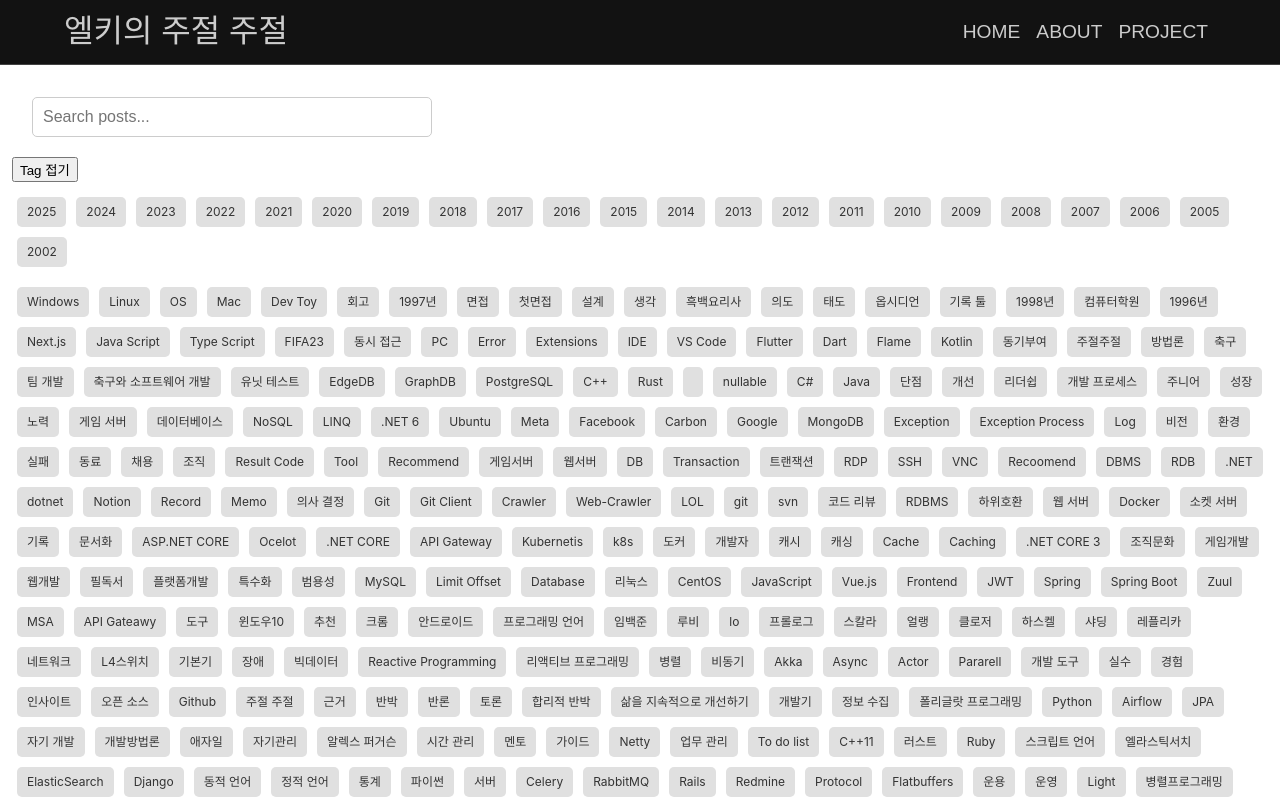
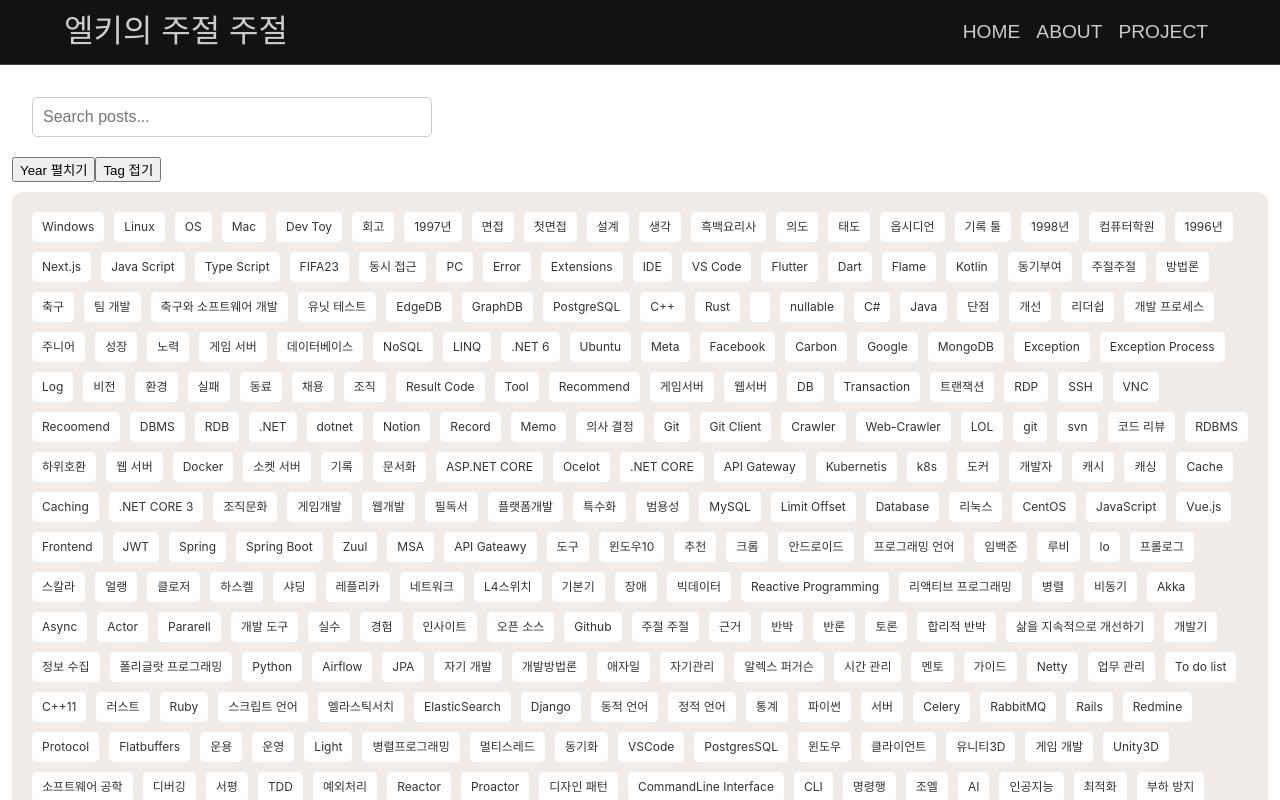
Before and after one commit to elky84/blog, a React (Create React App) app: page /#/ in a window 1280 px wide. Both pictures are taken after a click on the button "Tag 펼치기". Shown: the top 800 px of the page. Built offline with nearby package versions, Linux system fonts and the light colour scheme; a web font is replaced by a local one.

Commit message:
메인 페이지 색상 스타일 수정, null이 들어간 태그 제거

```diff
--- a/src/components/Post/PostList.tsx
+++ b/src/components/Post/PostList.tsx
@@ -5,7 +5,7 @@
 import { Tag } from "antd";
 
 const Card = styled.div`
-  background-color:rgb(213, 226, 235);
+  background-color: rgb(213, 226, 235);
   color: #ffffff;
   border-radius: 10px;
   overflow: hidden;
@@ -22,7 +22,7 @@
 
 const Title = styled(Link)`
   font-size: 24px;
-  color:rgb(12, 33, 88);
+  color: rgb(12, 33, 88);
   text-decoration: none;
 
   &:hover {
@@ -30,10 +30,13 @@
   }
 `;
 
-const TagsContainer = styled.div`
+const TagsContainer = styled.div<{ bgColor?: string }>`
   display: flex;
   flex-wrap: wrap;
   margin-top: 10px;
+  padding: 15px;
+  border-radius: 10px;
+  background-color: ${({ bgColor }) => bgColor || 'transparent'};
 `;
 
 interface StyledTagProps {
@@ -41,7 +44,7 @@
 }
 
 const StyledTag = styled(Tag.CheckableTag)<StyledTagProps>`
-  background-color: ${({ checked }) => (checked ? '#4d7bf3' : '#e0e0e0')};
+  background-color: ${({ checked }) => (checked ? '#4d7bf3' : 'white')};
   color: ${({ checked }) => (checked ? 'white' : '#333')};
   padding: 5px 10px;
   margin: 5px;
@@ -66,7 +69,10 @@
   const [selectedYears, setSelectedYears] = useState<string[]>([]);
   const [years, setYears] = useState<string[]>([]);
   const [searchQuery, setSearchQuery] = useState<string>('');
-  const [isExpanded, setIsExpanded] = useState(false);
+
+  const [isYearExpanded, setIsYearExpanded] = useState(false);
+  const [isTagsExpanded, setIsTagsExpanded] = useState(false);
+
   const location = useLocation();
 
   const allTags = Array.from(new Set(postsData.flatMap(post => post.tags)));
@@ -122,13 +128,6 @@
     setSelectedTags(updatedTags);
   };
 
-  const handleYearToggle = (year: string) => {
-    const updatedYears = selectedYears.includes(year)
-      ? selectedYears.filter(y => y !== year)
-      : [...selectedYears, year];
-    setSelectedYears(updatedYears);
-  };
-
   const filteredPosts = postsData.filter(post => {
     const title = post.title || ''; // title이 undefined일 경우 빈 문자열로 대체
     const summary = post.summary || ''; // summary가 undefined일 경우 빈 문자열로 대체
@@ -155,38 +154,36 @@
         onChange={e => setSearchQuery(e.target.value)} // 검색 상태 업데이트
       />
       <div>
-        <button onClick={() => setIsExpanded(!isExpanded)}>
-          {isExpanded ? "Tag 접기" : "Tag 펼치기"}
+        <button onClick={() => setIsYearExpanded(!isYearExpanded)}>
+          {isYearExpanded ? "Year 접기" : "Year 펼치기"}
         </button>
 
-        {isExpanded && (
-          <>
-            <TagsContainer>
-              {years.map((year) => (
-                <StyledTag
-                  checked={selectedYears.includes(year)}
-                  key={year}
-                  onClick={() => handleYearToggle(year)}
-                >
+        <button onClick={() => setIsTagsExpanded(!isTagsExpanded)}>
+          {isTagsExpanded ? "Tag 접기" : "Tag 펼치기"}
+        </button>
+
+        {isYearExpanded && (
+          <TagsContainer bgColor="#F3F6EB">
+            {years.map(year => (
+              <StyledTag key={year} checked={selectedYears.includes(year)} onClick={() => setSelectedYears(prev => prev.includes(year) ? prev.filter(y => y !== year) : [...prev, year])}>
                 {year}
               </StyledTag>
             ))}
           </TagsContainer>
+        )}
 
-            <TagsContainer>
-              {allTags.map((tag) => (
-                <StyledTag
-                  key={tag}
-                  checked={selectedTags.includes(tag)}
-                  onClick={() => handleTagClick(tag)}
-                >
+        {isTagsExpanded && (
+          <TagsContainer bgColor="#F1ECE8">
+            {allTags.map(tag => (
+              <StyledTag key={tag} checked={selectedTags.includes(tag)} onClick={() => setSelectedTags(prev => prev.includes(tag) ? prev.filter(t => t !== tag) : [...prev, tag])}>
                 {tag}
               </StyledTag>
             ))}
           </TagsContainer>
-          </>
         )}
+
       </div>
+
       {filteredPosts.length > 0 ? (
         filteredPosts.map(post => (
           <Card key={post.slug}>
```
Also changed, not shown: public/posts/2022/2022-09-18-nullable.md (+0 -1 lines). Lines whose indentation alone changed are shown as unchanged.
